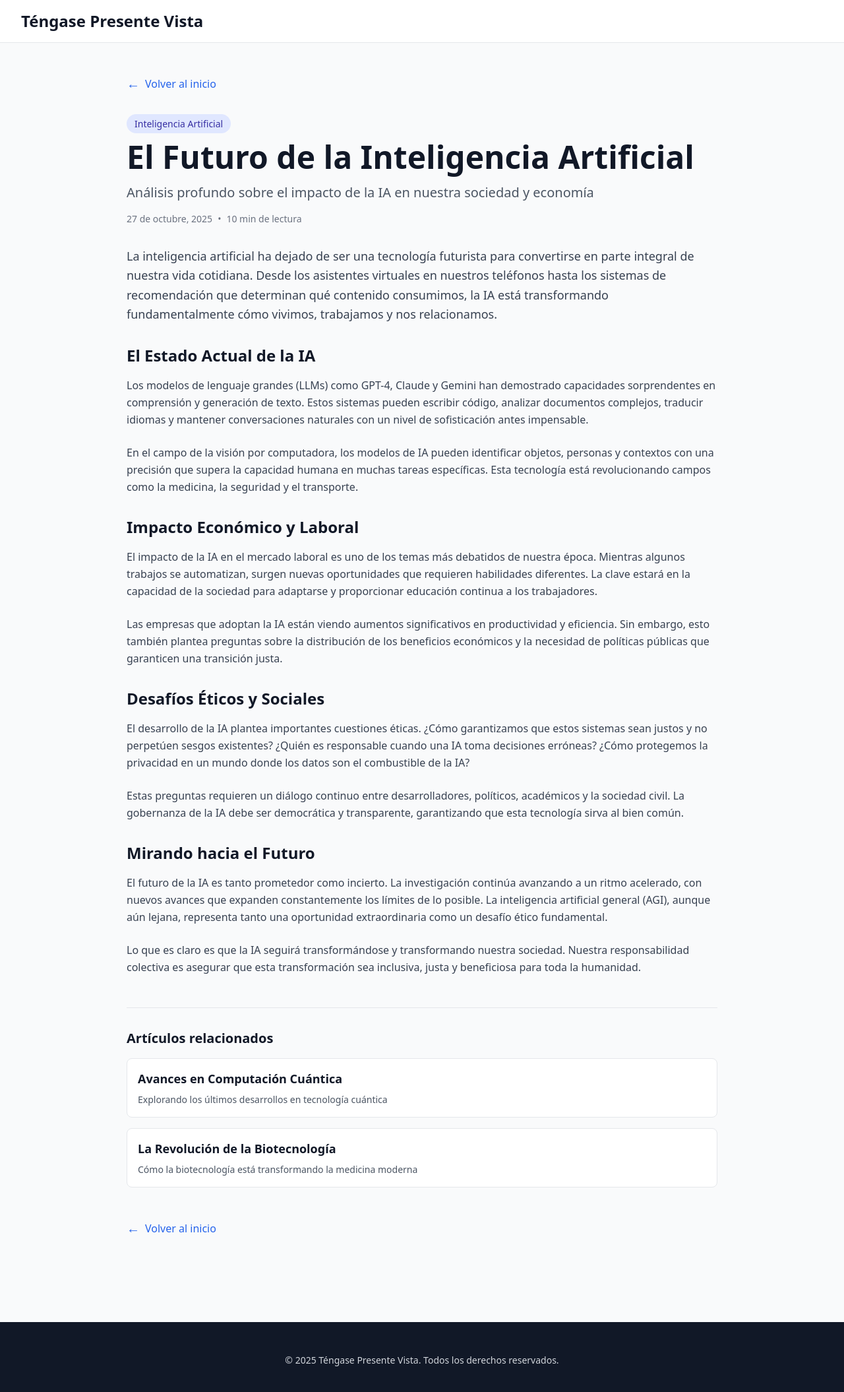
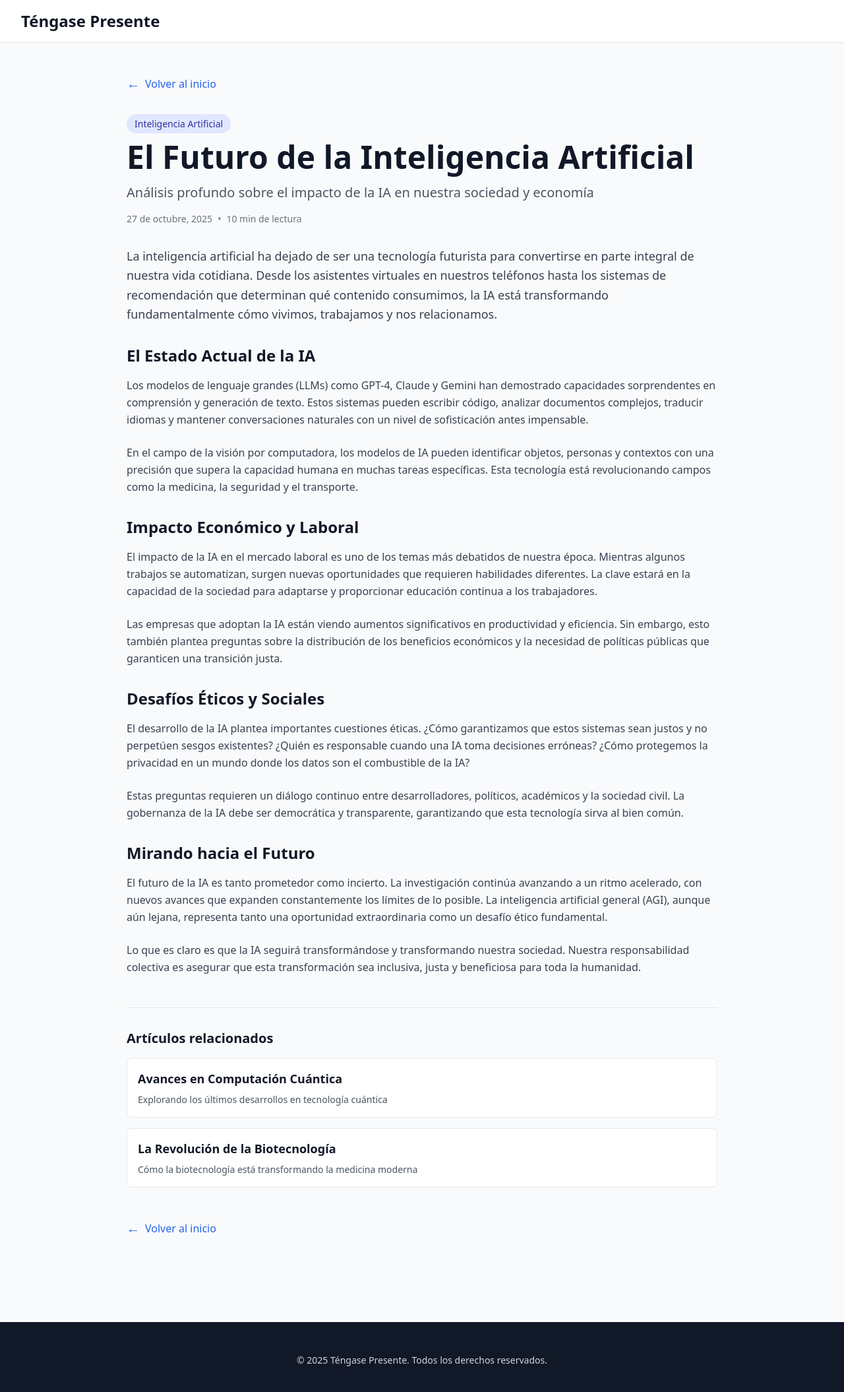
Before and after one commit to tengasepresente/tengasepresentevista, a plain HTML site: page pages/articulo-1.html in a window 1280 px wide. Shown: the whole page at 66% size. Drawn offline with nearby package versions, Linux system fonts and the light colour scheme.

Commit message:
Update articulo-1.html

```diff
--- a/pages/articulo-1.html
+++ b/pages/articulo-1.html
@@ -3,7 +3,7 @@
 <head>
     <meta charset="UTF-8">
     <meta name="viewport" content="width=device-width, initial-scale=1.0">
-    <title>El Futuro de la Inteligencia Artificial - Téngase Presente Vista</title>
+    <title>El Futuro de la Inteligencia Artificial - Téngase Presente </title>
     <link rel="preconnect" href="https://fonts.googleapis.com">
     <link rel="preconnect" href="https://fonts.gstatic.com" crossorigin>
     <link href="https://fonts.googleapis.com/css2?family=Inter:wght@300;400;500;600;700&display=swap" rel="stylesheet">
@@ -15,7 +15,7 @@
         <nav class="max-w-7xl mx-auto px-4 sm:px-6 lg:px-8">
             <div class="flex justify-between items-center h-16">
                 <div class="flex-shrink-0">
-                    <a href="../index.html" class="text-2xl font-bold text-gray-900">Téngase Presente Vista</a>
+                    <a href="../index.html" class="text-2xl font-bold text-gray-900">Téngase Presente </a>
                 </div>
             </div>
         </nav>
@@ -102,7 +102,7 @@
 
     <footer class="bg-gray-900 text-gray-300 py-12 px-4 mt-20">
         <div class="max-w-7xl mx-auto text-center">
-            <p class="text-sm">&copy; 2025 Téngase Presente Vista. Todos los derechos reservados.</p>
+            <p class="text-sm">&copy; 2025 Téngase Presente. Todos los derechos reservados.</p>
         </div>
     </footer>
 </body>
```
